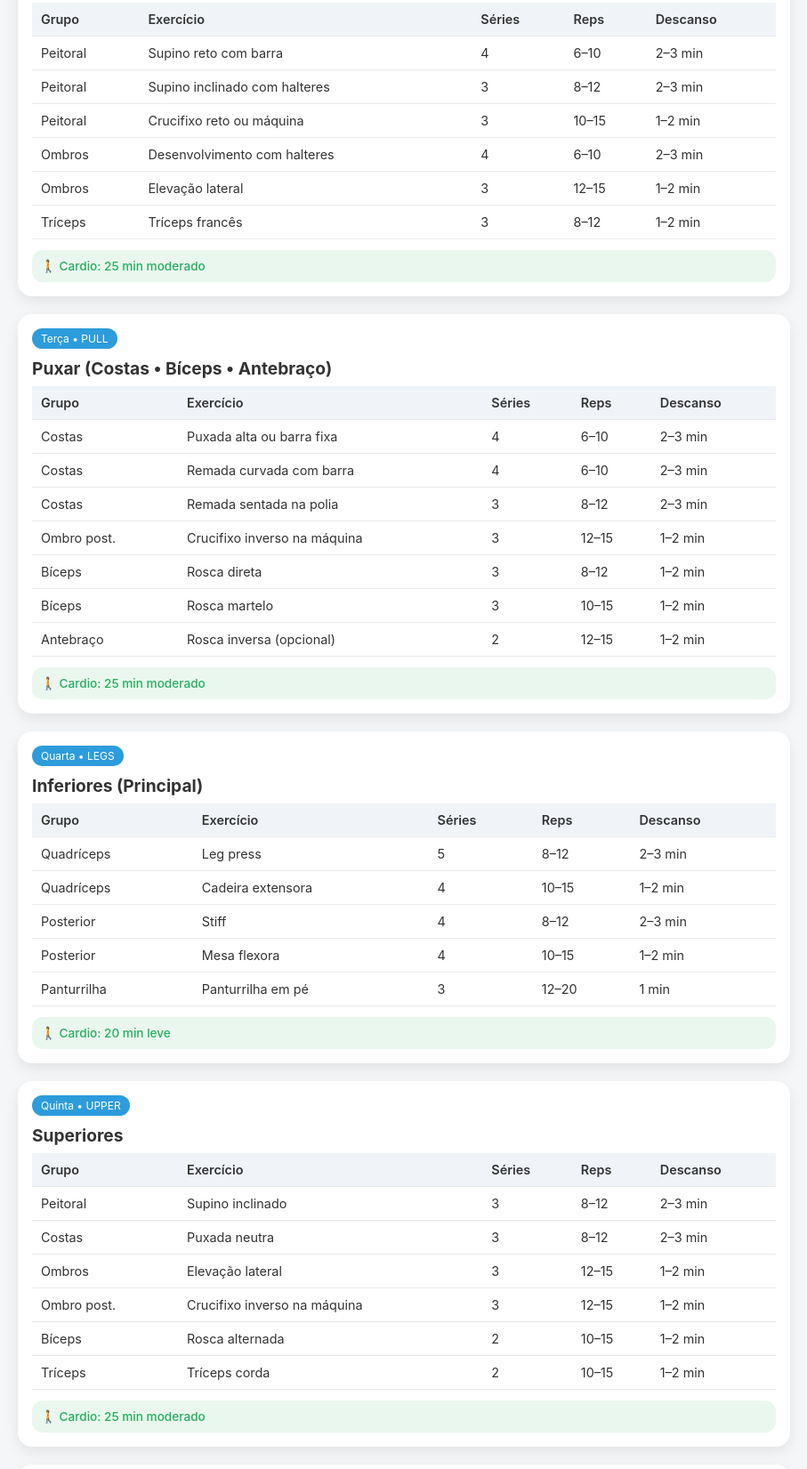
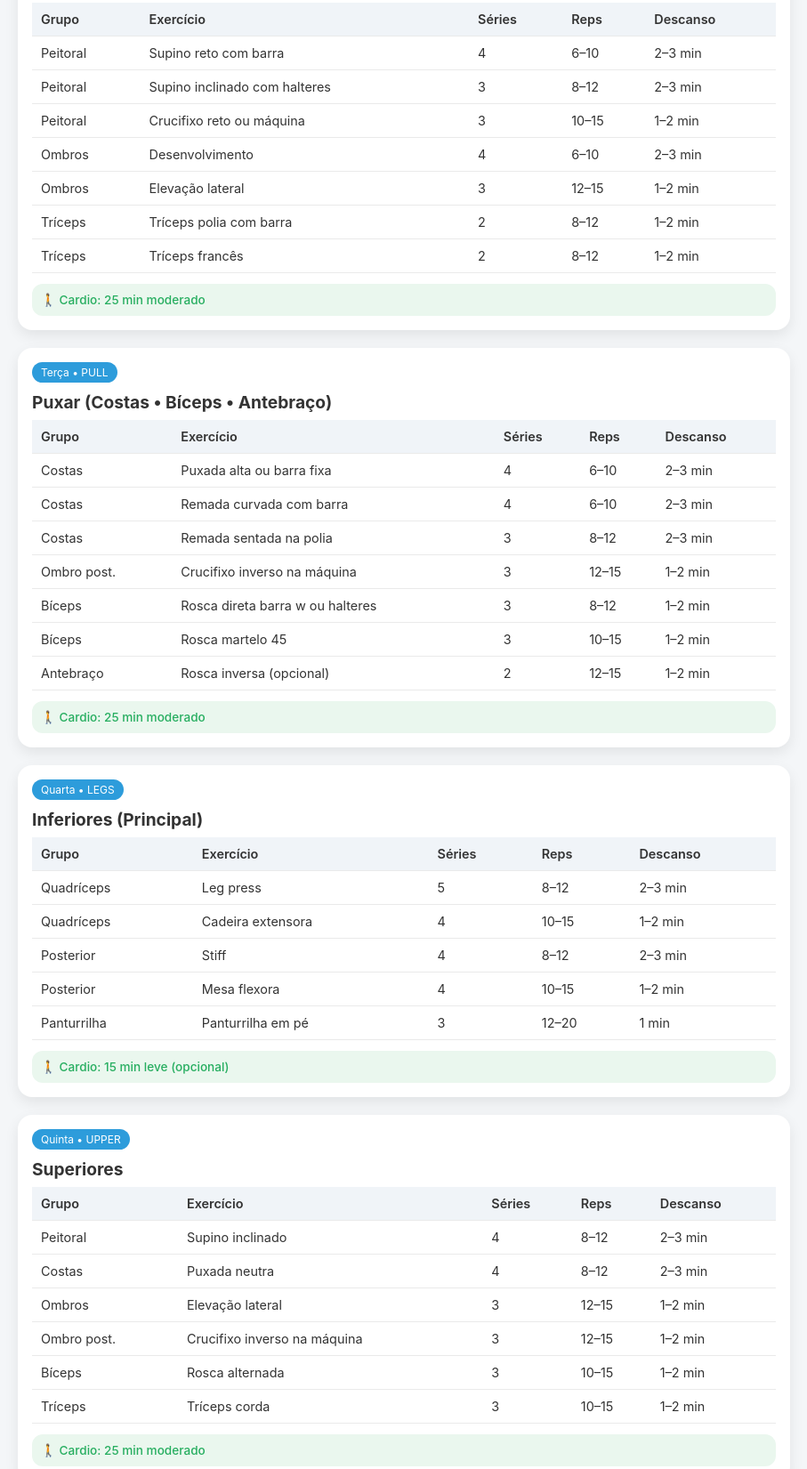
Before and after one commit to emersonjunior8/MeuTreino2026, a plain HTML site: page index.html in a window 1280 px wide. Shown: the part 158-1809 px from the top of the page at 89% size, without its empty margins (186-1093 px from the left). Drawn offline with Linux system fonts and the light colour scheme.

Commit message:
Update index.html

```diff
--- a/index.html
+++ b/index.html
@@ -119,7 +119,7 @@ footer {
 <body>
 
 <header>
-📋 Plano de Treino – PPL + Upper / Lower
+📋 Plano de Treino 2026 – PPL + Upper / Lower
 </header>
 
 <div class="container">
@@ -134,9 +134,10 @@ footer {
       <tr><td>Peitoral</td><td>Supino reto com barra</td><td>4</td><td>6–10</td><td>2–3 min</td></tr>
       <tr><td>Peitoral</td><td>Supino inclinado com halteres</td><td>3</td><td>8–12</td><td>2–3 min</td></tr>
       <tr><td>Peitoral</td><td>Crucifixo reto ou máquina</td><td>3</td><td>10–15</td><td>1–2 min</td></tr>
-      <tr><td>Ombros</td><td>Desenvolvimento com halteres</td><td>4</td><td>6–10</td><td>2–3 min</td></tr>
+      <tr><td>Ombros</td><td>Desenvolvimento</td><td>4</td><td>6–10</td><td>2–3 min</td></tr>
       <tr><td>Ombros</td><td>Elevação lateral</td><td>3</td><td>12–15</td><td>1–2 min</td></tr>
-      <tr><td>Tríceps</td><td>Tríceps francês</td><td>3</td><td>8–12</td><td>1–2 min</td></tr>
+      <tr><td>Tríceps</td><td>Tríceps polia com barra</td><td>2</td><td>8–12</td><td>1–2 min</td></tr>
+      <tr><td>Tríceps</td><td>Tríceps francês</td><td>2</td><td>8–12</td><td>1–2 min</td></tr>
     </table>
   </div>
   <div class="card-footer">🚶 Cardio: 25 min moderado</div>
@@ -153,8 +154,8 @@ footer {
       <tr><td>Costas</td><td>Remada curvada com barra</td><td>4</td><td>6–10</td><td>2–3 min</td></tr>
       <tr><td>Costas</td><td>Remada sentada na polia</td><td>3</td><td>8–12</td><td>2–3 min</td></tr>
       <tr><td>Ombro post.</td><td>Crucifixo inverso na máquina</td><td>3</td><td>12–15</td><td>1–2 min</td></tr>
-      <tr><td>Bíceps</td><td>Rosca direta</td><td>3</td><td>8–12</td><td>1–2 min</td></tr>
-      <tr><td>Bíceps</td><td>Rosca martelo</td><td>3</td><td>10–15</td><td>1–2 min</td></tr>
+      <tr><td>Bíceps</td><td>Rosca direta barra w ou halteres</td><td>3</td><td>8–12</td><td>1–2 min</td></tr>
+      <tr><td>Bíceps</td><td>Rosca martelo 45</td><td>3</td><td>10–15</td><td>1–2 min</td></tr>
       <tr><td>Antebraço</td><td>Rosca inversa (opcional)</td><td>2</td><td>12–15</td><td>1–2 min</td></tr>
     </table>
   </div>
@@ -175,7 +176,7 @@ footer {
       <tr><td>Panturrilha</td><td>Panturrilha em pé</td><td>3</td><td>12–20</td><td>1 min</td></tr>
     </table>
   </div>
-  <div class="card-footer">🚶 Cardio: 20 min leve</div>
+  <div class="card-footer">🚶 Cardio: 15 min leve (opcional)</div>
 </div>
 
 <!-- QUINTA -->
@@ -185,12 +186,12 @@ footer {
   <div class="table-wrapper">
     <table>
       <tr><th>Grupo</th><th>Exercício</th><th>Séries</th><th>Reps</th><th>Descanso</th></tr>
-      <tr><td>Peitoral</td><td>Supino inclinado</td><td>3</td><td>8–12</td><td>2–3 min</td></tr>
-      <tr><td>Costas</td><td>Puxada neutra</td><td>3</td><td>8–12</td><td>2–3 min</td></tr>
+      <tr><td>Peitoral</td><td>Supino inclinado</td><td>4</td><td>8–12</td><td>2–3 min</td></tr>
+      <tr><td>Costas</td><td>Puxada neutra</td><td>4</td><td>8–12</td><td>2–3 min</td></tr>
       <tr><td>Ombros</td><td>Elevação lateral</td><td>3</td><td>12–15</td><td>1–2 min</td></tr>
       <tr><td>Ombro post.</td><td>Crucifixo inverso na máquina</td><td>3</td><td>12–15</td><td>1–2 min</td></tr>
-      <tr><td>Bíceps</td><td>Rosca alternada</td><td>2</td><td>10–15</td><td>1–2 min</td></tr>
-      <tr><td>Tríceps</td><td>Tríceps corda</td><td>2</td><td>10–15</td><td>1–2 min</td></tr>
+      <tr><td>Bíceps</td><td>Rosca alternada</td><td>3</td><td>10–15</td><td>1–2 min</td></tr>
+      <tr><td>Tríceps</td><td>Tríceps corda</td><td>3</td><td>10–15</td><td>1–2 min</td></tr>
     </table>
   </div>
   <div class="card-footer">🚶 Cardio: 25 min moderado</div>
@@ -209,7 +210,7 @@ footer {
       <tr><td>Core</td><td>Prancha</td><td>3</td><td>30–60s</td><td>1 min</td></tr>
     </table>
   </div>
-  <div class="card-footer">🚶 Cardio: 30 min moderado</div>
+  <div class="card-footer">🚶 Cardio: 20 min moderado</div>
 </div>
 
 <!-- SÁBADO -->
```
